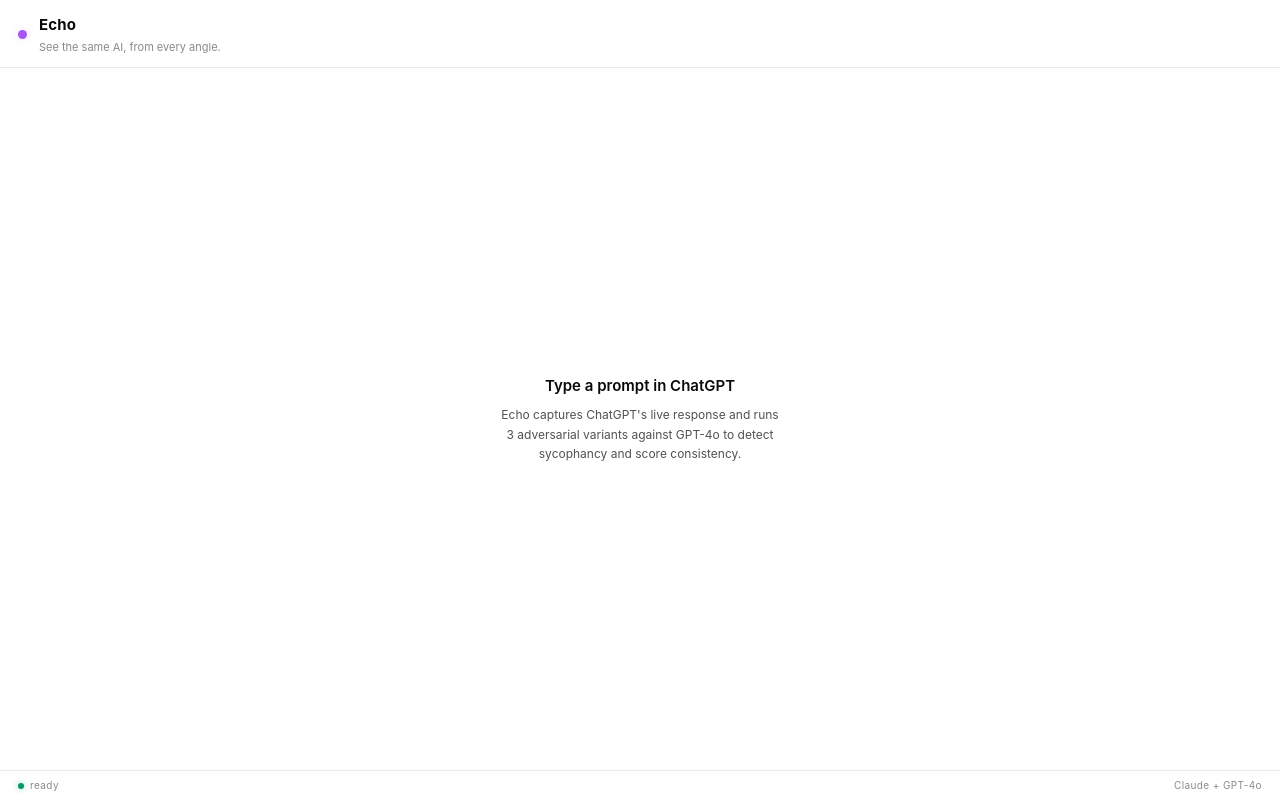
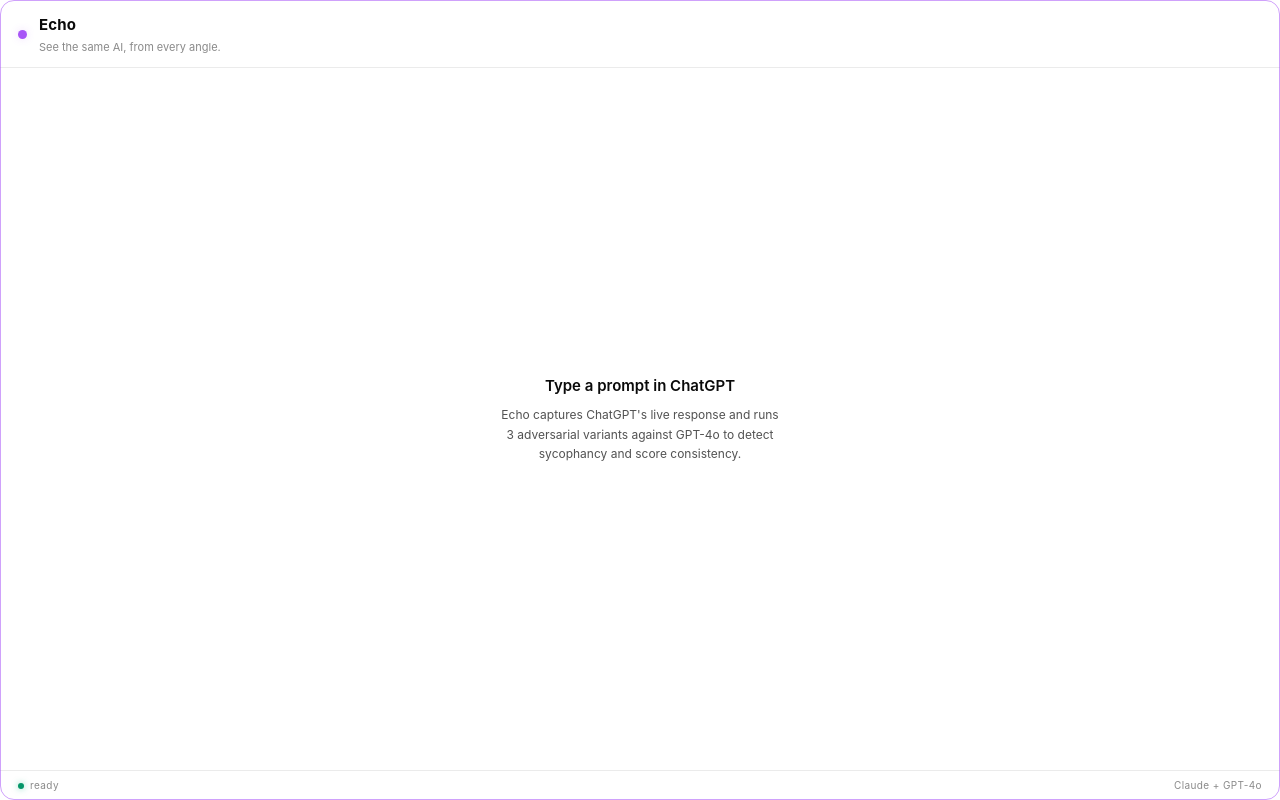
Before and after one commit to abreu-git/emerge-ai-hackathon, a browser extension: page extension/sidebar.html in a window 1280 px wide. Drawn offline with Linux system fonts and the light colour scheme.

Commit message:
panel: visible purple rounded frame around the whole sidebar (sider-style)
body::before fixed overlay with 1.5px solid purple border and 14px
radius, pointer-events none. Replaces the previous subtle vignette
with a proper framed container look.

```diff
--- a/extension/sidebar.css
+++ b/extension/sidebar.css
@@ -36,6 +36,17 @@ body {
   font-size: 14px;
   line-height: 1.5;
   overflow: hidden;
+}
+
+/* Purple rounded frame around the whole panel — Sider-style visible border. */
+body::before {
+  content: "";
+  position: fixed;
+  inset: 0;
+  pointer-events: none;
+  z-index: 9999;
+  border: 1.5px solid rgba(168, 85, 247, 0.55);
+  border-radius: 14px;
 }
 
 
```
Also changed, not shown: 1 other file.
